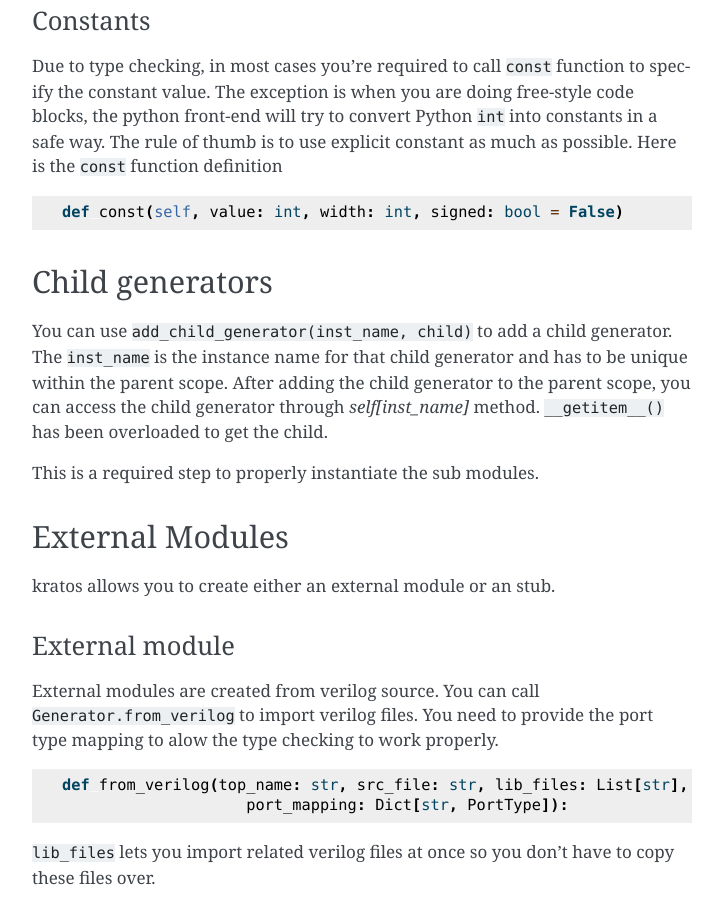
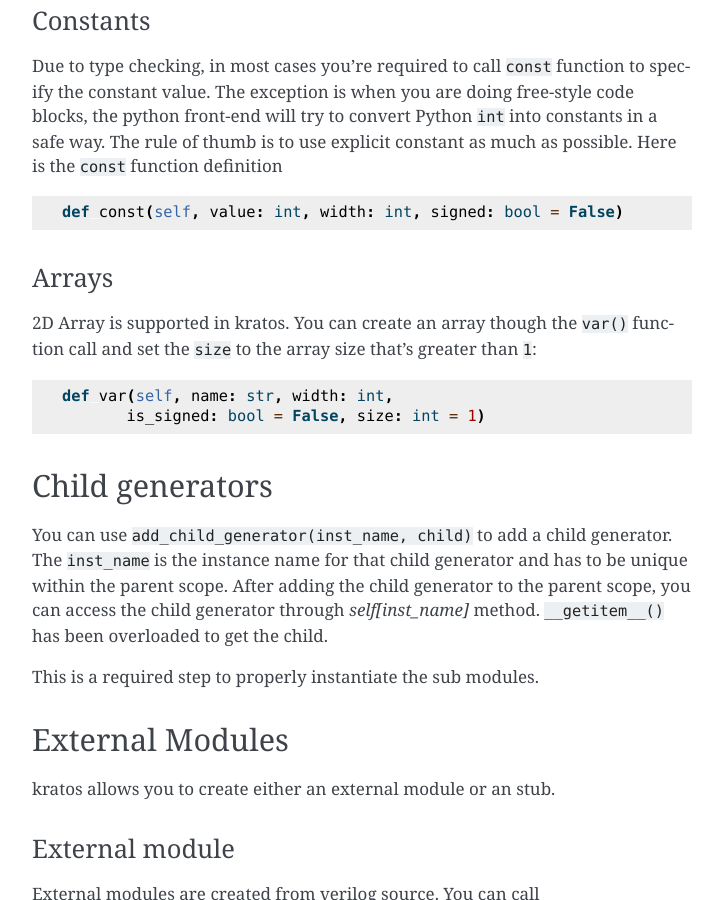
Before and after one commit to Kuree/kratos, a Sphinx documentation site: the page built from docs/generator.rst, in a window 1280 px wide and 900 px high, scrolled down 2195 px. Shown: the whole window, without its empty margins (388-1111 px from the left). Built offline with Sphinx 7.4.7, drawn with Linux system fonts in a browser that asks for light colours.

Commit message:
add support for arrays

```diff
--- a/docs/generator.rst
+++ b/docs/generator.rst
@@ -121,6 +121,18 @@
 
   def const(self, value: int, width: int, signed: bool = False)
 
+
+Arrays
+------
+
+2D Array is supported in kratos. You can create an array though the ``var()``
+function call and set the ``size`` to the array size that's greater than
+``1``:
+
+.. code-block:: Python
+
+      def var(self, name: str, width: int,
+             is_signed: bool = False, size: int = 1)
 
 Child generators
 ================
```
Also changed, not shown: 9 other files.
